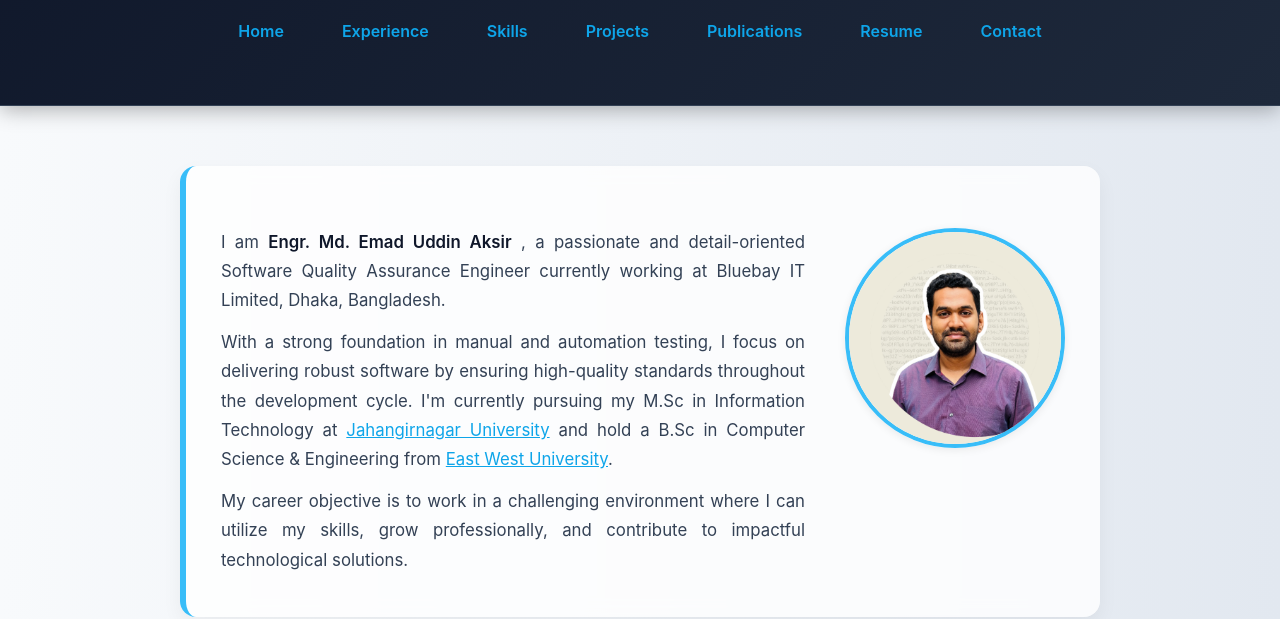
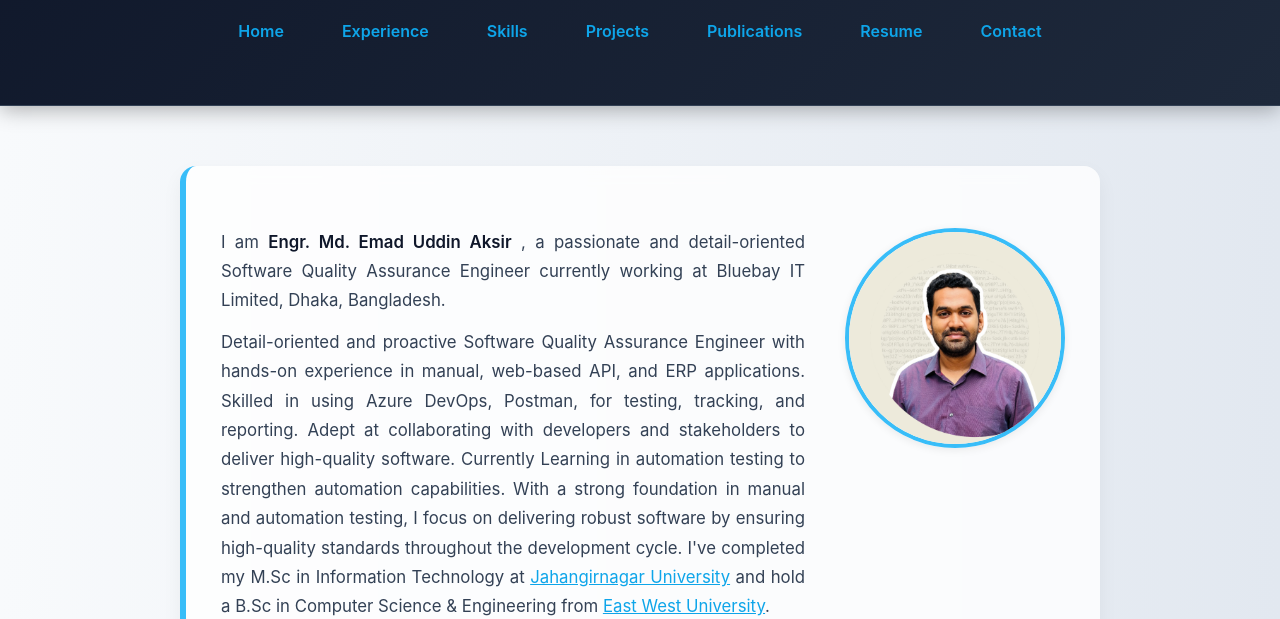
Before and after one commit to emaduddin23/emadqasite, a website: page index.html in a window 1280 px wide. Shown: the part 181-800 px from the top of the page. Drawn offline with Linux system fonts and the light colour scheme.

Commit message:
update introduction section to enhance clarity and detail on QA skills and experience

```diff
--- a/index.html
+++ b/index.html
@@ -39,7 +39,11 @@
           at Bluebay IT Limited, Dhaka, Bangladesh.
         </p>
         <p div="just">
-          With a strong foundation in manual and automation testing, I focus on delivering robust software by ensuring high-quality standards throughout the development cycle. I'm currently pursuing my M.Sc in Information Technology
+           Detail-oriented and proactive Software Quality Assurance Engineer with hands-on experience in manual,
+          web-based API, and ERP applications. Skilled in using Azure DevOps, Postman, for testing, tracking, and
+            reporting. Adept at collaborating with developers and stakeholders to deliver high-quality software.
+            Currently Learning in automation testing to strengthen automation capabilities. With a strong foundation in manual and automation testing, I focus on delivering robust software by ensuring high-quality standards throughout the development cycle.
+            I've completed my M.Sc in Information Technology
           at <a href="https://juniv.edu/" target="_blank">Jahangirnagar University</a> and hold a B.Sc in Computer Science & Engineering from <a href="https://www.ewubd.edu/" target="_blank">East West University</a>.
         </p>
         <p>
```
